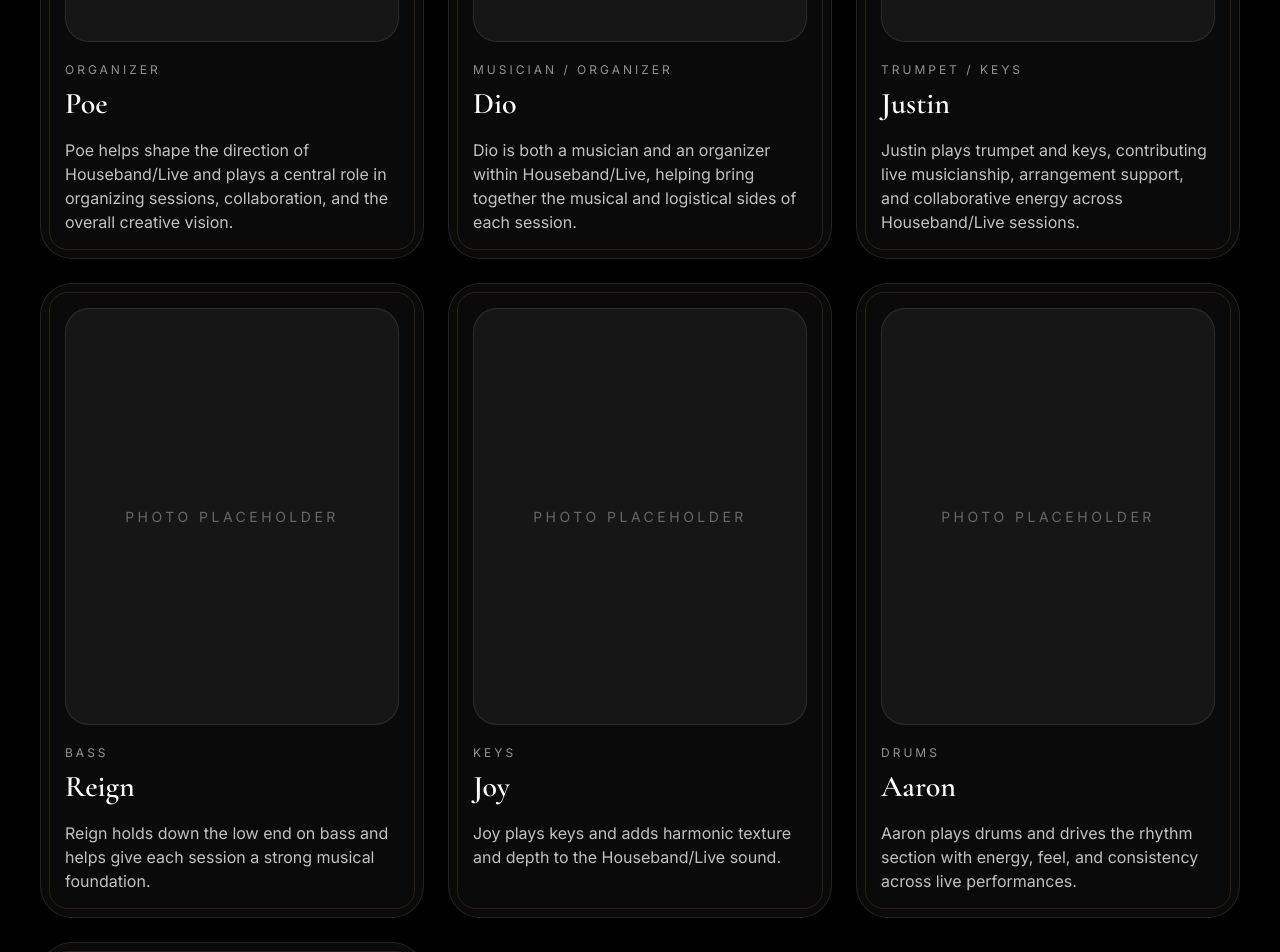
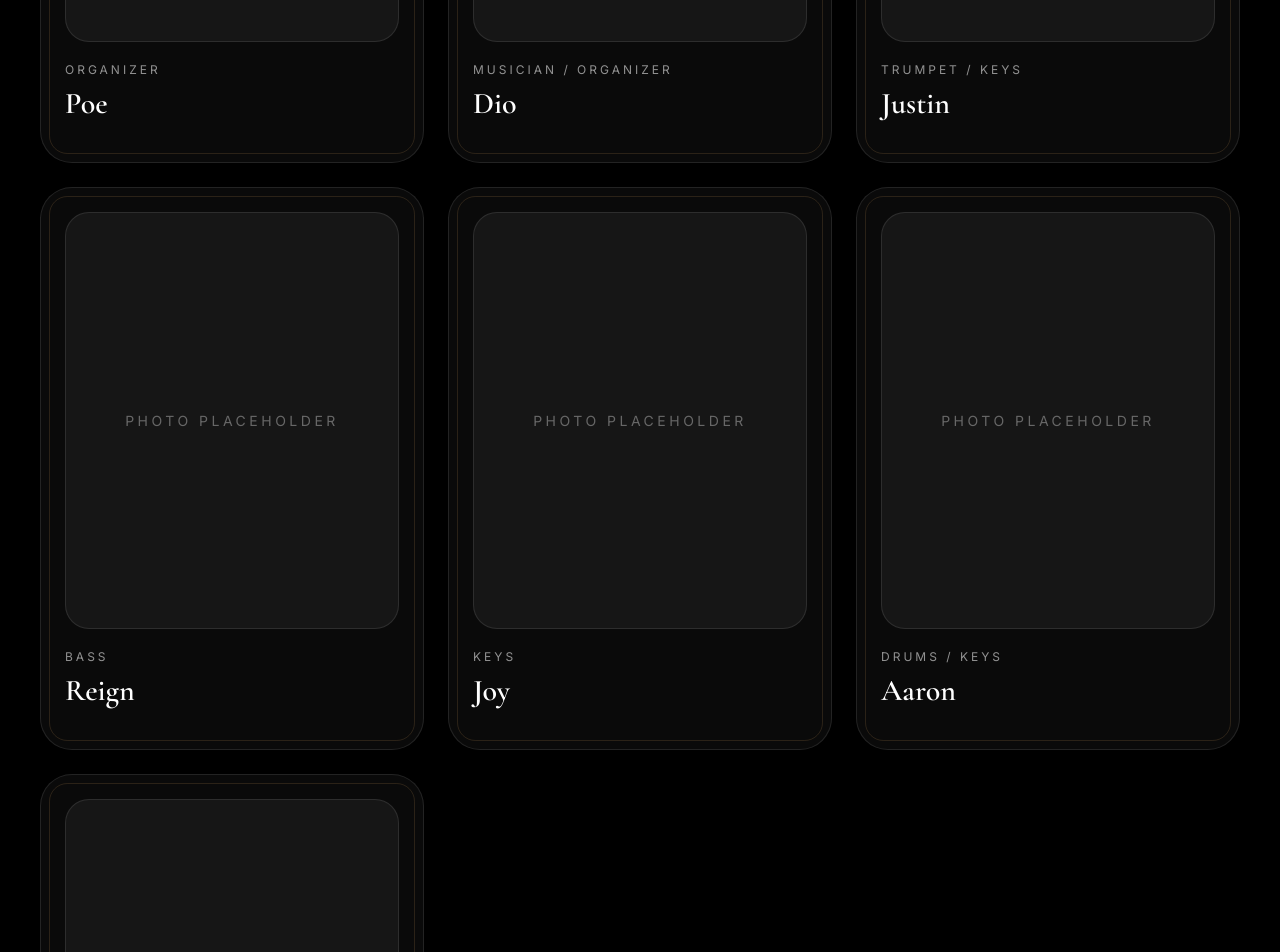
Before and after one commit to jlkadet/houseband-live, a Next.js app: page /roster in a window 1280 px wide. Shown: the part 800-1752 px from the top of the page. Built offline with nearby package versions, Linux system fonts and the light colour scheme.

Commit message:
simplify writing on site

```diff
--- a/app/about/page.tsx
+++ b/app/about/page.tsx
@@ -31,11 +31,13 @@ export default function AboutPage() {
               Built Around Live Performance
             </h1>
             <p className="mt-6 text-lg leading-8 text-white/75">
-              Houseband/Live is a live session platform built to help artists
-              turn performance into something visual, memorable, and worth
-              sharing. We create sessions that feel intentional from the first
-              note to the final frame.
+              Houseband/Live is a live session platform built around performance and
+               collaboration. We bring artists together with a full band and film sessions
+               that feel real.
             </p>
+            <p className="mt-4 text-white/60">
+  Based in Minneapolis.
+</p>
           </div>
 
           <div className="grid gap-5 sm:gap-8 lg:grid-cols-[1.1fr_0.9fr]">
--- a/app/page.tsx
+++ b/app/page.tsx
@@ -63,10 +63,7 @@ export default function Home() {
             </div>
 
             <p className="mt-5 max-w-2xl text-sm leading-6 text-white/85 sm:text-base sm:leading-7 md:text-lg">
-  Houseband/Live creates filmed live sessions for artists ready to
-  turn strong performances into standout visual content. We bring
-  together musicians, creative direction, and live energy to build
-  sessions that feel intentional, collaborative, and built to travel.
+  Live sessions for artists in Minneapolis.
 </p>
 
             <p className="mt-4 text-sm text-white/60">
@@ -97,9 +94,7 @@ export default function Home() {
             <p
               className={`${cormorant.className} mt-4 text-3xl font-semibold leading-9 text-white`}
             >
-              We produce live session experiences that give artists strong
-              visuals, real collaboration, and a performance they can proudly
-              put into the world.
+              We film live sessions with artists.
             </p>
           </div>
         </div>
@@ -119,8 +114,7 @@ export default function Home() {
           </div>
 
           <p className="max-w-xl text-white/70">
-            A look at the performance quality, visual tone, and creative
-            collaboration artists can expect when they create with Houseband/Live.
+            Recent sessions.
           </p>
         </div>
 
@@ -183,8 +177,7 @@ export default function Home() {
 </h2>
 
           <p className="mt-5 max-w-2xl text-sm leading-6 text-white/85 sm:text-base sm:leading-7 md:text-lg">
-            We work with artists who want their music presented with intention,
-            strong visuals, and real performance energy.
+            Apply to perform with Houseband/Live.
           </p>
 
           <Link
--- a/app/roster/page.tsx
+++ b/app/roster/page.tsx
@@ -20,37 +20,37 @@ export default function RosterPage() {
     {
       name: "Poe",
       role: "Organizer",
-      bio: "Poe helps shape the direction of Houseband/Live and plays a central role in organizing sessions, collaboration, and the overall creative vision.",
+      bio: "",
     },
     {
       name: "Dio",
       role: "Musician / Organizer",
-      bio: "Dio is both a musician and an organizer within Houseband/Live, helping bring together the musical and logistical sides of each session.",
+      bio: "",
     },
     {
       name: "Justin",
       role: "Trumpet / Keys",
-      bio: "Justin plays trumpet and keys, contributing live musicianship, arrangement support, and collaborative energy across Houseband/Live sessions.",
+      bio: "",
     },
     {
       name: "Reign",
       role: "Bass",
-      bio: "Reign holds down the low end on bass and helps give each session a strong musical foundation.",
+      bio: "",
     },
     {
       name: "Joy",
       role: "Keys",
-      bio: "Joy plays keys and adds harmonic texture and depth to the Houseband/Live sound.",
+      bio: "",
     },
     {
       name: "Aaron",
-      role: "Drums",
-      bio: "Aaron plays drums and drives the rhythm section with energy, feel, and consistency across live performances.",
+      role: "Drums / Keys",
+      bio: "",
     },
     {
       name: "Logyn",
       role: "Backup Vocals",
-      bio: "Logyn provides backup vocals and helps add dynamic vocal support to featured sessions.",
+      bio: "",
     },
   ];
 
--- a/app/work-with-us/page.tsx
+++ b/app/work-with-us/page.tsx
@@ -112,10 +112,7 @@ export default function WorkWithUsPage() {
               Book a Session
             </h1>
             <p className="mt-6 text-lg leading-8 text-white/75">
-              Houseband/Live works with artists who want more than a simple
-              recording. Our sessions are built to create strong live content,
-              sharper visual identity, and a performance that feels worth
-              putting into the world.
+              We're always looking for artists to collaborate with.
             </p>
           </div>
 
@@ -208,8 +205,7 @@ export default function WorkWithUsPage() {
               </div>
 
               <p className="mb-5 text-sm text-white/60">
-                Tell us about your sound, your goals, and the kind of session
-                you want to create.
+                If you're interested in performing a session, send us your info and we'll be in touch.
               </p>
 
               <form onSubmit={handleSubmit} className="grid gap-5">
```
